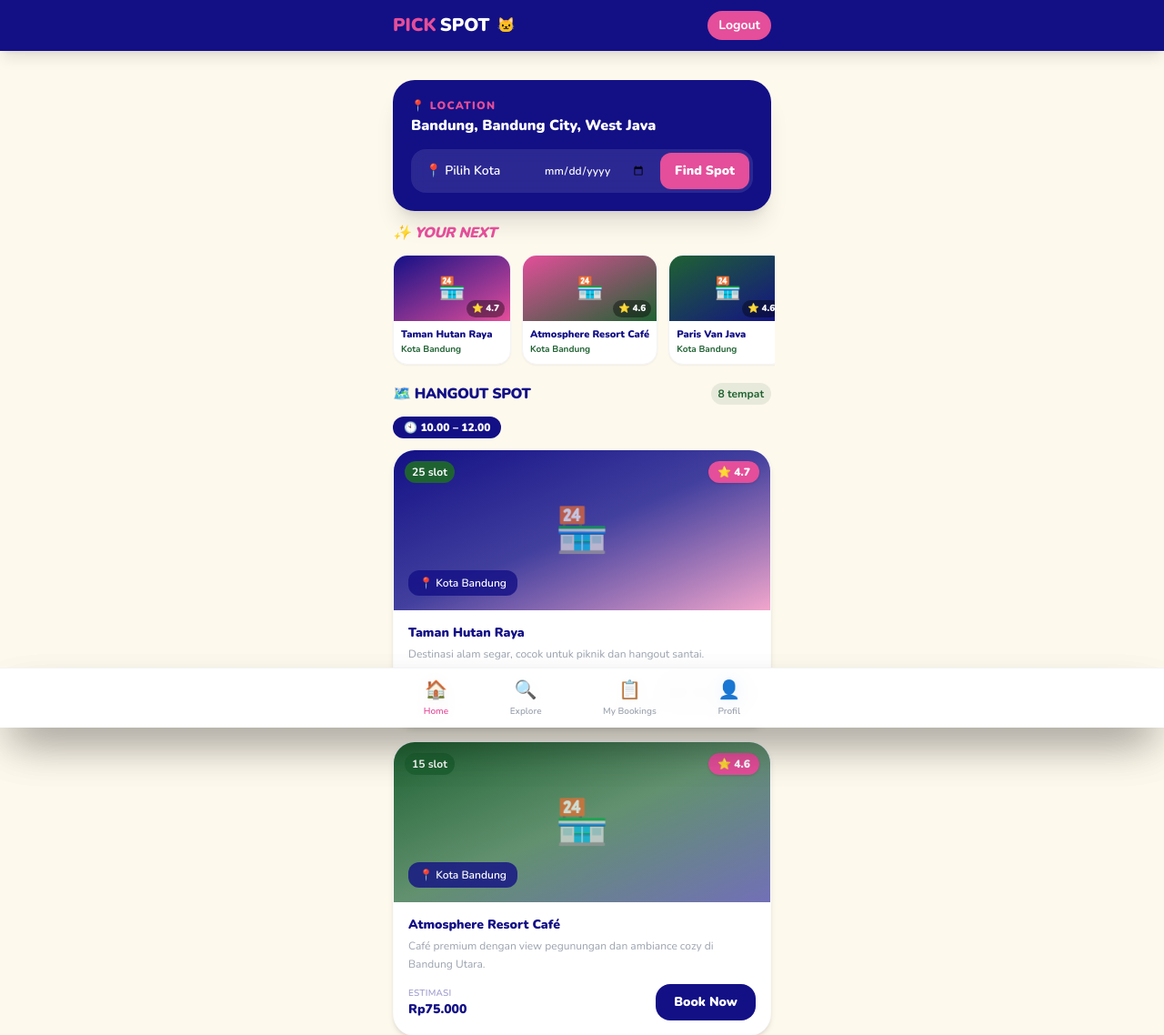
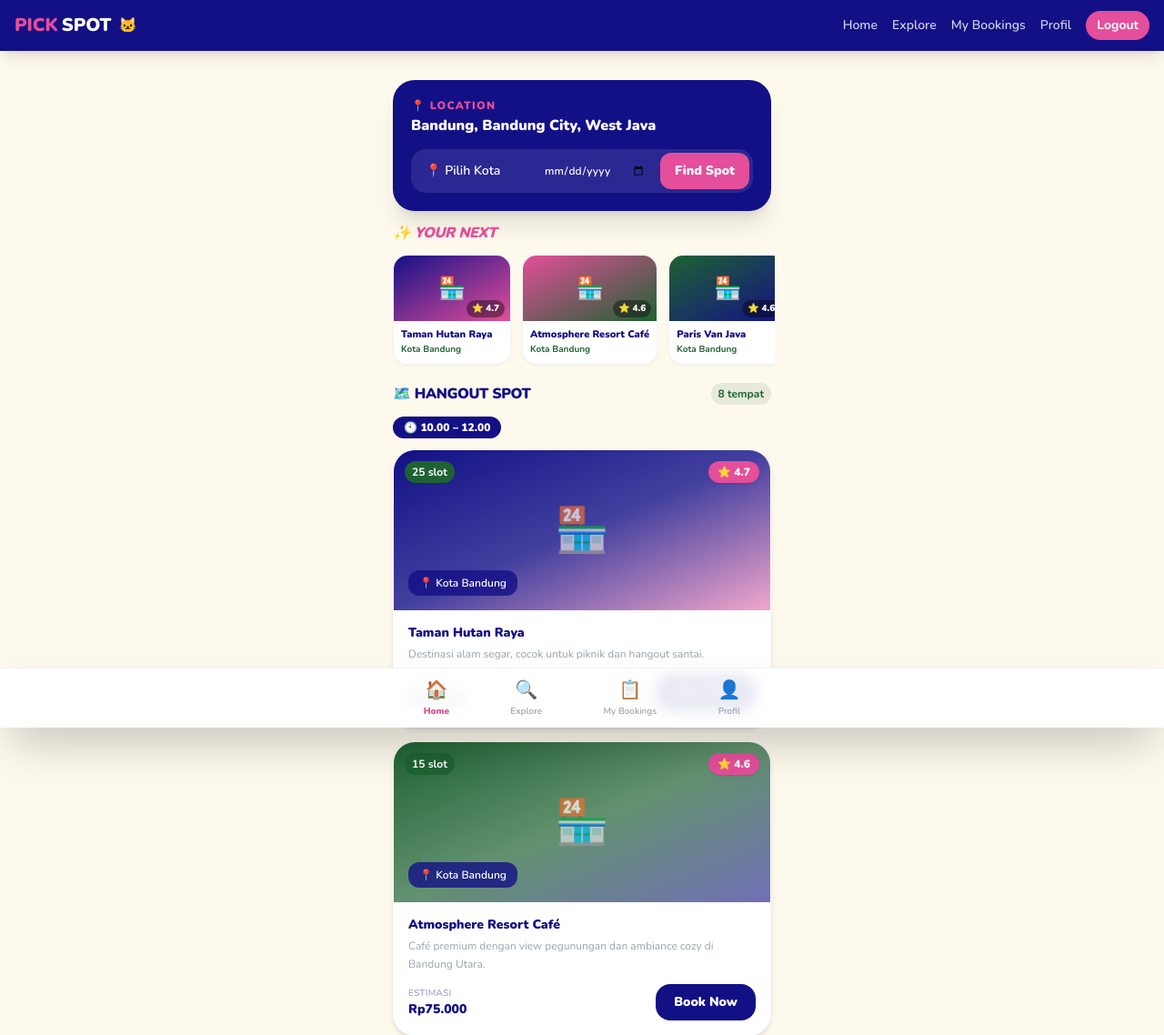
Before and after one commit to dellamalia/pickspot_foundation, a Flask app: page / in a window 1280 px wide. Shown: the top 1138 px of the page at 91% size. Run offline with Flask 3, Linux system fonts and the light colour scheme; the visitor is signed in with stand-in values (Sample User, id 1); data comes from the database, SQL or seed files in the repository; data that the repository does not hold is empty; some libraries are stand-ins or nearby versions.

Commit message:
Update base.html

```diff
--- a/templates/base.html
+++ b/templates/base.html
@@ -18,14 +18,22 @@
 
 <!-- ── TOP NAVBAR ─────────────────────────────────────────── -->
 <nav class="bg-[#131086] sticky top-0 z-50 shadow-lg">
-  <div class="max-w-md mx-auto px-4 py-3 flex items-center justify-between">
+  <div class="max-w-7xl mx-auto px-4 py-3 flex items-center justify-between">
     <a href="/" class="flex items-center gap-1 select-none">
       <span class="text-[#E44E9A] font-black text-xl leading-none">PICK</span>
-      <span class="text-white   font-black text-xl leading-none">SPOT</span>
+      <span class="text-white font-black text-xl leading-none">SPOT</span>
       <span class="ml-1 text-base">🐱</span>
     </a>
-    <div class="flex items-center gap-3">
+
+    <!-- Desktop nav links -->
+    <div class="flex items-center gap-4">
       {% if session.get('id_user') %}
+        {% if session.get('role') == 'member' %}
+          <a href="/" class="hidden md:block text-white/80 text-sm font-semibold hover:text-white transition">Home</a>
+          <a href="/explore" class="hidden md:block text-white/80 text-sm font-semibold hover:text-white transition">Explore</a>
+          <a href="/my-bookings" class="hidden md:block text-white/80 text-sm font-semibold hover:text-white transition">My Bookings</a>
+          <a href="/profile" class="hidden md:block text-white/80 text-sm font-semibold hover:text-white transition">Profil</a>
+        {% endif %}
         {% if session.get('role') in ['admin', 'staff'] %}
           <a href="/dashboard" class="text-[#E44E9A] text-sm font-bold hover:text-white transition">Dashboard</a>
           <a href="/bookings" class="text-white/70 text-sm font-semibold hover:text-white transition">Bookings</a>
@@ -44,7 +52,7 @@
 </nav>
 
 <!-- ── FLASH MESSAGES ─────────────────────────────────────── -->
-<div class="max-w-md mx-auto px-4 pt-3 space-y-2">
+<div class="max-w-7xl mx-auto px-4 pt-3 space-y-2">
   {% with msgs = get_flashed_messages(with_categories=true) %}
     {% for cat, msg in msgs %}
     <div class="px-4 py-3 rounded-2xl text-sm font-bold
@@ -58,9 +66,9 @@
 <!-- ── PAGE CONTENT ───────────────────────────────────────── -->
 {% block content %}{% endblock %}
 
-<!-- ── BOTTOM NAV (tampil kalau sudah login sebagai member) ── -->
+<!-- ── BOTTOM NAV (mobile only) ── -->
 {% if session.get('id_user') and session.get('role') == 'member' %}
-<nav class="fixed bottom-0 left-0 right-0 z-50 bg-white/90 backdrop-blur border-t border-gray-100 shadow-2xl">
+<nav class="md:hidden fixed bottom-0 left-0 right-0 z-50 bg-white/90 backdrop-blur border-t border-gray-100 shadow-2xl">
   <div class="max-w-md mx-auto flex justify-around py-2.5 px-4">
     <a href="/" class="flex flex-col items-center gap-0.5 group">
       <span class="text-xl">🏠</span>
```
